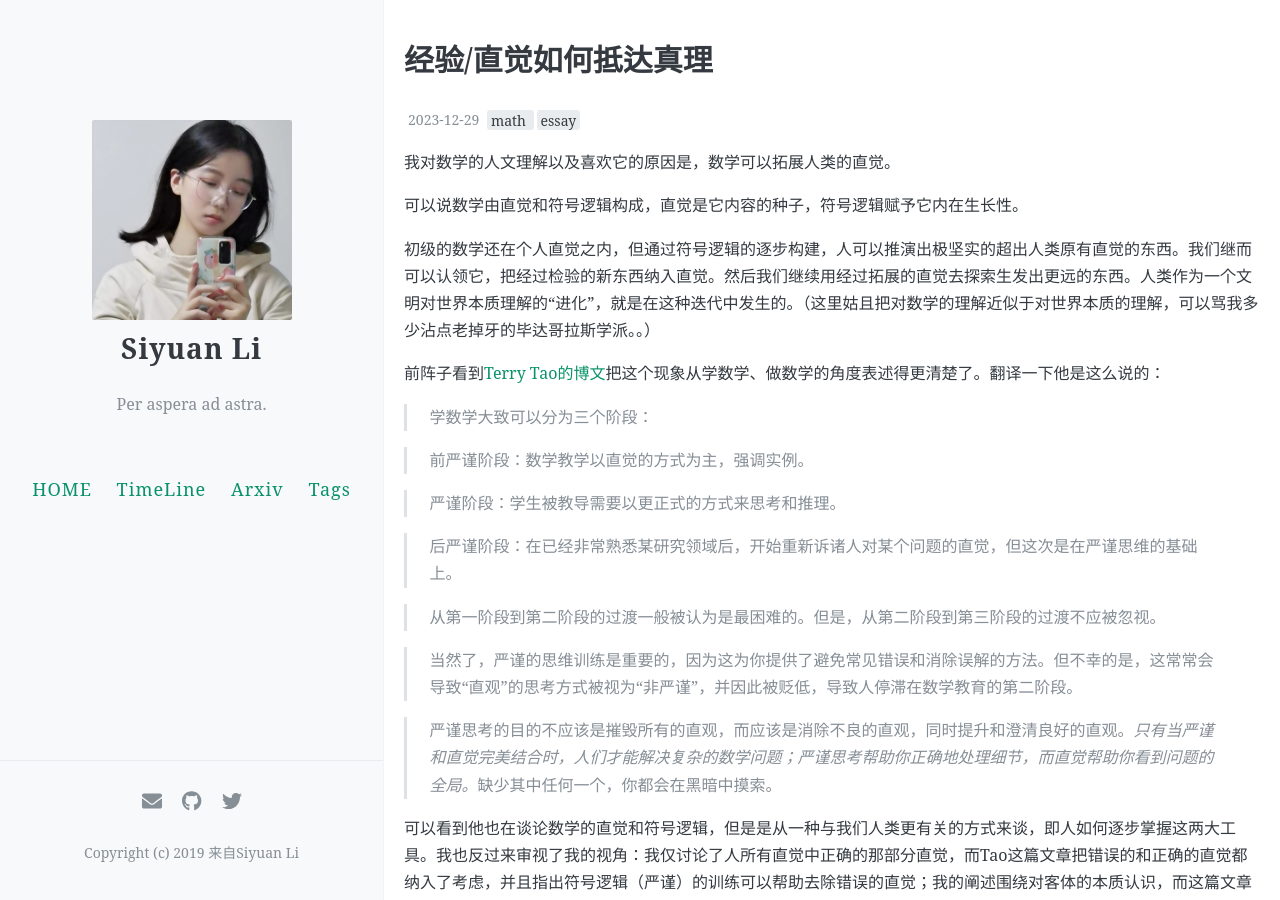
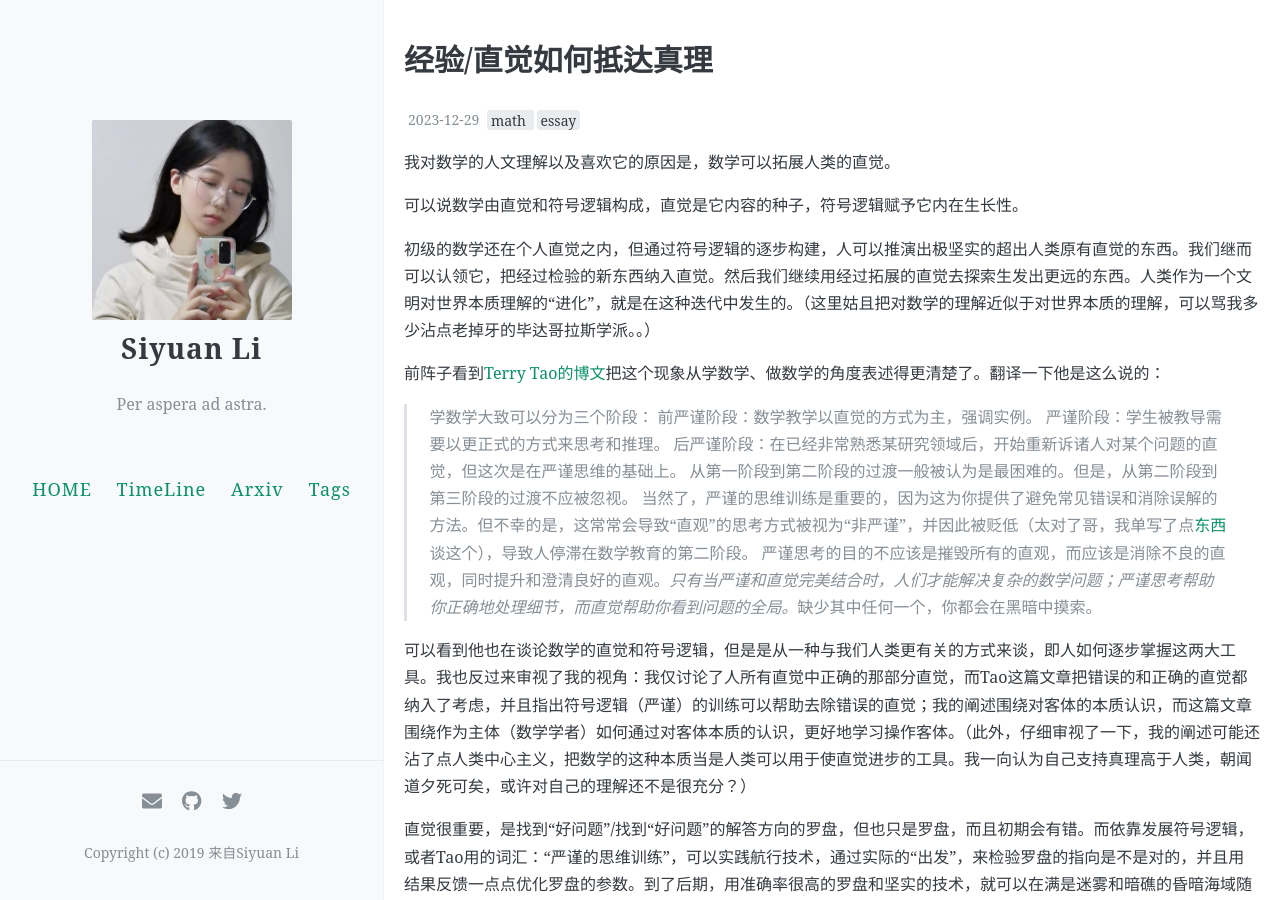
Before and after one commit to ApolloLSY/Attic, a Jekyll site: the page built from _posts/2023-12-19-Essay-My-humanistic-understanding-of-mathematics.md, in a window 1280 px wide and 900 px high. Built offline with Jekyll 4.4.1, drawn with Linux system fonts in a browser that asks for light colours; comment, search, counter and statistics services are not loaded.

Commit message:
Update 2023-12-19-Essay-My-humanistic-understanding-of-mathematics.md

```diff
--- a/_posts/2023-12-19-Essay-My-humanistic-understanding-of-mathematics.md
+++ b/_posts/2023-12-19-Essay-My-humanistic-understanding-of-mathematics.md
@@ -17,18 +17,12 @@ comments: true
 前阵子看到[Terry Tao的博文](https://terrytao.wordpress.com/career-advice/theres-more-to-mathematics-than-rigour-and-proofs/)把这个现象从学数学、做数学的角度表述得更清楚了。翻译一下他是这么说的：
 
 >学数学大致可以分为三个阶段：
-
->前严谨阶段：数学教学以直觉的方式为主，强调实例。
-
->严谨阶段：学生被教导需要以更正式的方式来思考和推理。
-
->后严谨阶段：在已经非常熟悉某研究领域后，开始重新诉诸人对某个问题的直觉，但这次是在严谨思维的基础上。
-
->从第一阶段到第二阶段的过渡一般被认为是最困难的。但是，从第二阶段到第三阶段的过渡不应被忽视。
-
->当然了，严谨的思维训练是重要的，因为这为你提供了避免常见错误和消除误解的方法。但不幸的是，这常常会导致“直观”的思考方式被视为“非严谨”，并因此被贬低，导致人停滞在数学教育的第二阶段。
-
->严谨思考的目的不应该是摧毁所有的直观，而应该是消除不良的直观，同时提升和澄清良好的直观。*只有当严谨和直觉完美结合时，人们才能解决复杂的数学问题；严谨思考帮助你正确地处理细节，而直觉帮助你看到问题的全局。*缺少其中任何一个，你都会在黑暗中摸索。
+前严谨阶段：数学教学以直觉的方式为主，强调实例。
+严谨阶段：学生被教导需要以更正式的方式来思考和推理。
+后严谨阶段：在已经非常熟悉某研究领域后，开始重新诉诸人对某个问题的直觉，但这次是在严谨思维的基础上。
+从第一阶段到第二阶段的过渡一般被认为是最困难的。但是，从第二阶段到第三阶段的过渡不应被忽视。
+当然了，严谨的思维训练是重要的，因为这为你提供了避免常见错误和消除误解的方法。但不幸的是，这常常会导致“直观”的思考方式被视为“非严谨”，并因此被贬低（太对了哥，我单写了点[东西](https://github.com/ApolloLSY/Attic/edit/master/_posts/2024-01-23-Essay-preference-for-analytical-thinking.md)谈这个），导致人停滞在数学教育的第二阶段。
+严谨思考的目的不应该是摧毁所有的直观，而应该是消除不良的直观，同时提升和澄清良好的直观。*只有当严谨和直觉完美结合时，人们才能解决复杂的数学问题；严谨思考帮助你正确地处理细节，而直觉帮助你看到问题的全局。*缺少其中任何一个，你都会在黑暗中摸索。
 
 
 可以看到他也在谈论数学的直觉和符号逻辑，但是是从一种与我们人类更有关的方式来谈，即人如何逐步掌握这两大工具。我也反过来审视了我的视角：我仅讨论了人所有直觉中正确的那部分直觉，而Tao这篇文章把错误的和正确的直觉都纳入了考虑，并且指出符号逻辑（严谨）的训练可以帮助去除错误的直觉；我的阐述围绕对客体的本质认识，而这篇文章围绕作为主体（数学学者）如何通过对客体本质的认识，更好地学习操作客体。（此外，仔细审视了一下，我的阐述可能还沾了点人类中心主义，把数学的这种本质当是人类可以用于使直觉进步的工具。我一向认为自己支持真理高于人类，朝闻道夕死可矣，或许对自己的理解还不是很充分？）
```
